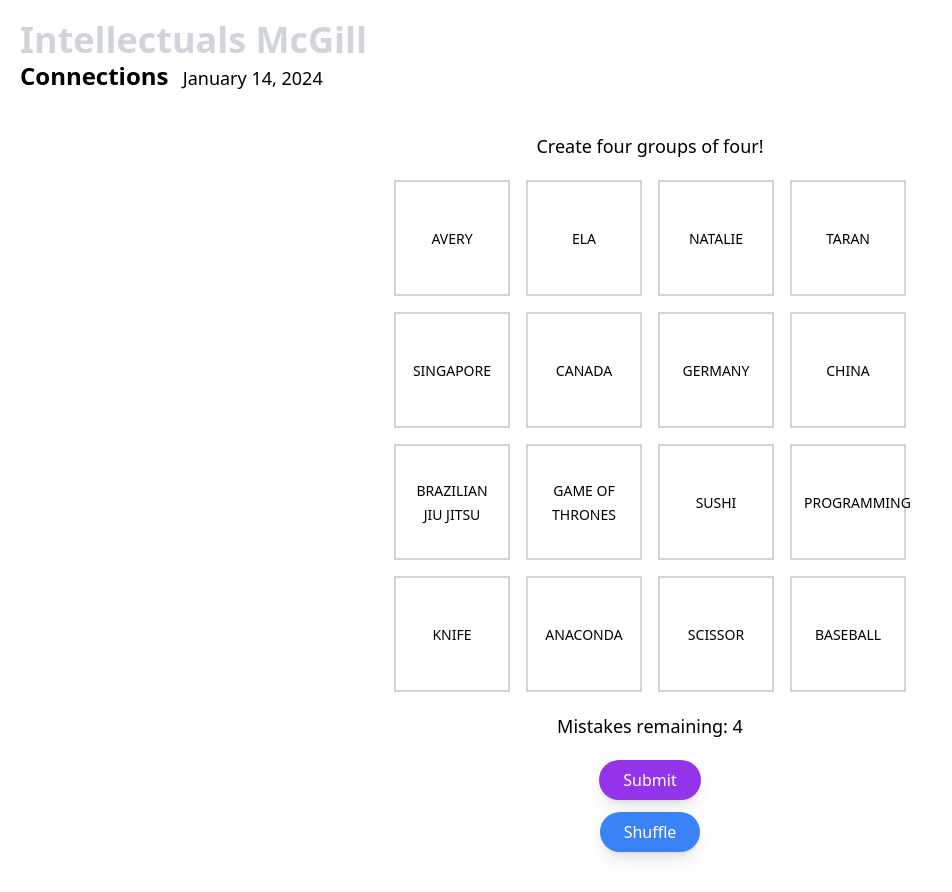
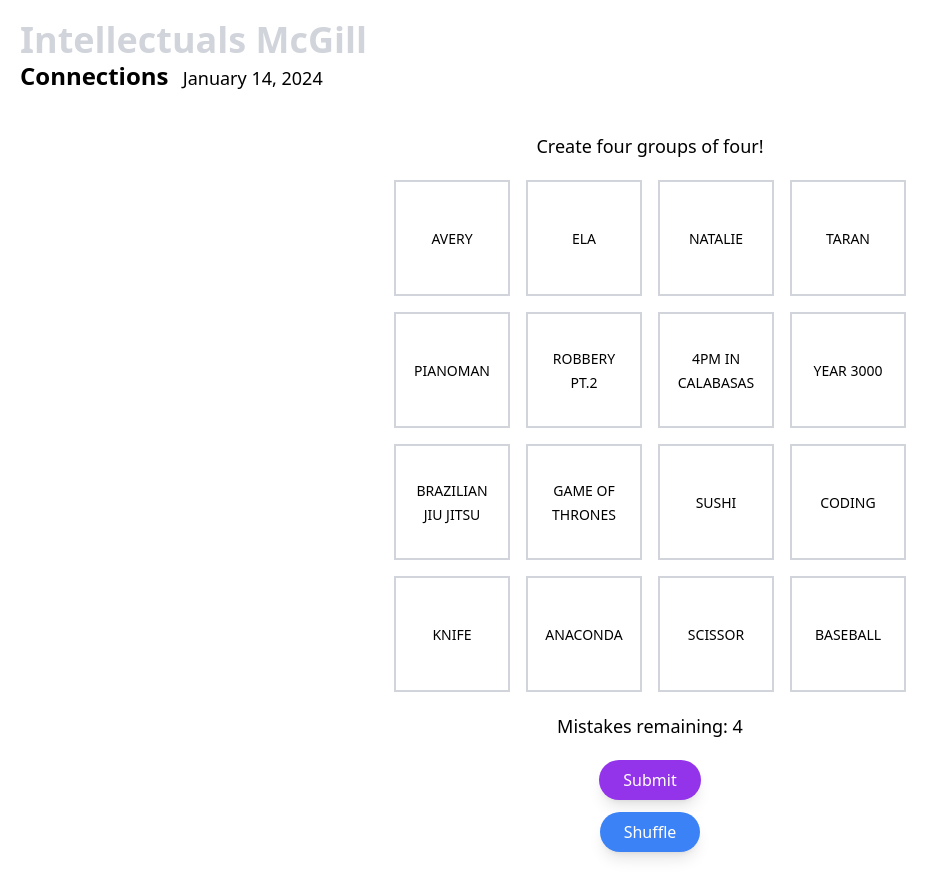
Before and after one commit to Nginearing/kakutropos-parjat, a React (Create React App) app: page / in a window 1280 px wide. Shown: the whole page, without its empty margins (0-952 px from the left). Built offline with nearby package versions, Linux system fonts and the light colour scheme.

Commit message:
Added more files

```diff
--- /dev/null
+++ b/src/components/CompletedItem.js
@@ -0,0 +1,12 @@
+import React from 'react';
+
+const CompletedItem = ({theme, items}) =>{
+    return(
+        <div className='bg-red'>
+            <h1>{theme}</h1>
+            <h2>{items}</h2>
+        </div>
+    );
+};
+
+export default CompletedItem;
--- a/src/components/Grid.js
+++ b/src/components/Grid.js
@@ -1,5 +1,6 @@
 import React, { useState } from 'react';
 import GridItem from './GridItem';
+import CompletedItem from './CompletedItem';
 
 // Function to shuffle an array
 // Utilizes the Fisher-Yates (aka Knuth) Shuffle
@@ -12,10 +13,16 @@
   return shuffledArray;
 }
 
+const themes = {
+  'YELLOW': 'Wankers with Bad Breath',
+  'GREEN': 'Bangers',
+  'BLUE': 'Rohan\'s faavorites',
+  'PURPLE': '____ Choke (BJJ)'
+}
 const itemGroups = {
   'AVERY': 'YELLOW', 'ELA': 'YELLOW', 'NATALIE': 'YELLOW', 'TARAN': 'YELLOW',
-  'SINGAPORE': 'GREEN', 'CANADA': 'GREEN', 'GERMANY': 'GREEN', 'CHINA': 'GREEN',
-  'BRAZILIAN JIU JITSU': 'BLUE', 'GAME OF THRONES': 'BLUE', 'SUSHI': 'BLUE', 'PROGRAMMING': 'BLUE',
+  'PIANOMAN': 'GREEN', 'ROBBERY PT.2': 'GREEN', '4PM IN CALABASAS': 'GREEN', 'YEAR 3000': 'GREEN',
+  'BRAZILIAN JIU JITSU': 'BLUE', 'GAME OF THRONES': 'BLUE', 'SUSHI': 'BLUE', 'CODING': 'BLUE',
   'KNIFE': 'PURPLE', 'ANACONDA': 'PURPLE', 'SCISSOR': 'PURPLE', 'BASEBALL': 'PURPLE'
 };
 
@@ -27,11 +34,6 @@
 };
 
 const Grid = () => {
-  // Themes
-  // Yellow: Wankers with Bad Breath : avery, ela, natalie, marissa
-  // Green: Really cool, funny, smart and amazing people: Rohan,
-  // Blue: Things Rohan Likes: BJJ, GOT, Sushi, Programming
-  // Purple: ___ Chokes (Brazilian Jiu Jitsu): Knife, Anaconda, Scissor, Baseball
   const [items, setItems] = useState(Object.keys(itemGroups));
   const [selectedItems, setSelectedItems] = useState([]);
   const [groups, setGroups] = useState([]);
@@ -70,10 +72,15 @@
     return selectedItems.every(item => itemGroups[item] === firstItemGroup);
   };
 
+  const handleCorrect = () => {
+
+  }
+
   return (
     <div className="flex flex-col items-center py-10">
       <h2 className="text-lg mb-5">Create four groups of four!</h2>
       <div className="grid grid-cols-4 gap-4 max-w-lg mb-5">
+
         {items.map((item, index) => (
           <GridItem key={index} label={item} onSelectItem={handleItemClick} selected={selectedItems.includes(item)} />
         ))}
```
